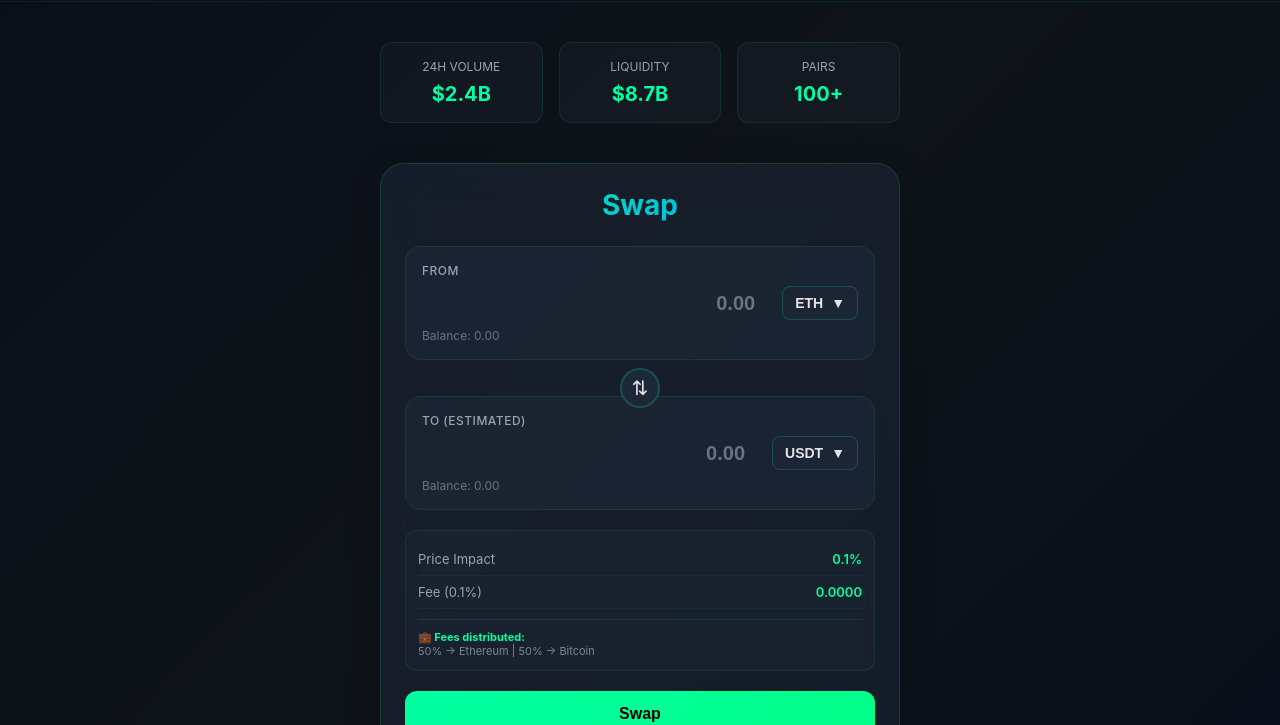
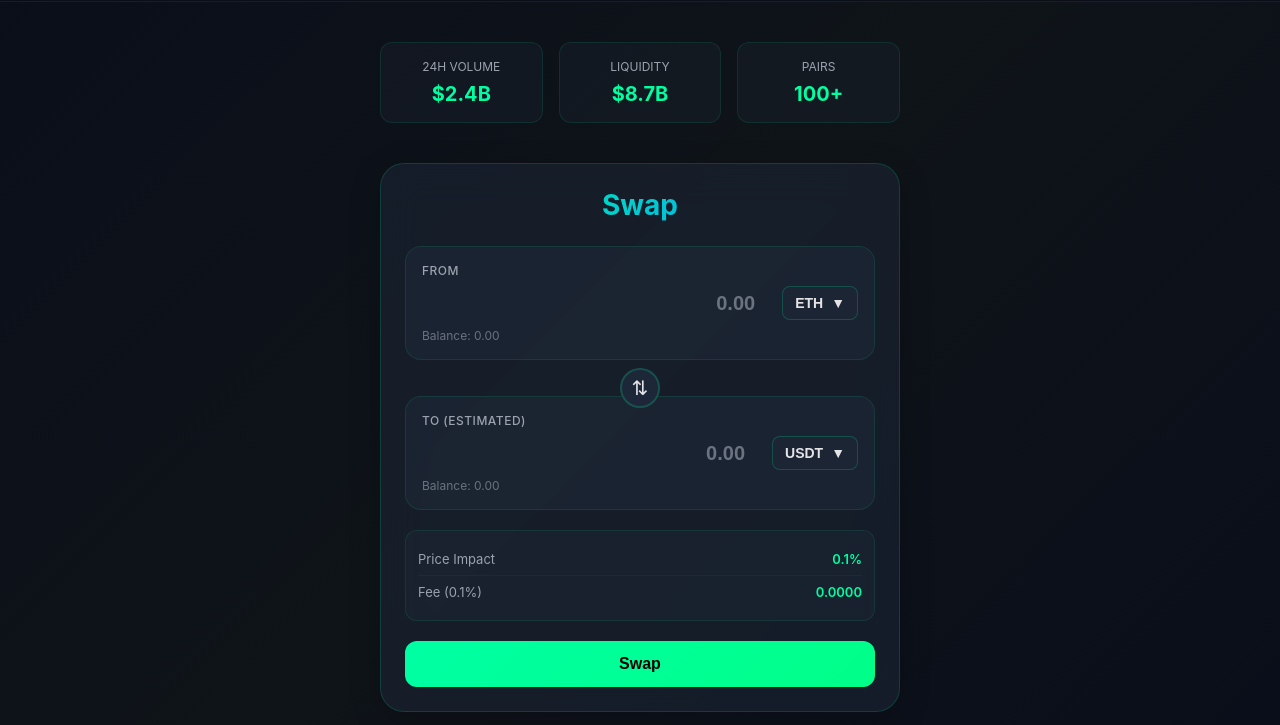
Before and after one commit to vietpridehb/Ai-Agent-Dex, a website: page public/swap.html in a window 1280 px wide. Shown: the part 75-800 px from the top of the page. Drawn offline with Linux system fonts and the light colour scheme; no server answers.

Commit message:
Hide fee distribution details - backend tracking only

```diff
--- a/public/swap.html
+++ b/public/swap.html
@@ -592,10 +592,7 @@
                     <span>Fee (0.1%)</span>
                     <span class="info-value" id="feeDisplay">0.0000</span>
                 </div>
-                <div style="margin-top: 10px; padding-top: 10px; border-top: 1px solid rgba(0,255,163,0.1); font-size: 11px; color: #7a8a94;">
-                    <strong style="color: #00ffa3;">💼 Fees distributed:</strong><br>
-                    50% → Ethereum | 50% → Bitcoin
-                </div>
+
             </div>
 
             <!-- Swap Button -->
```
